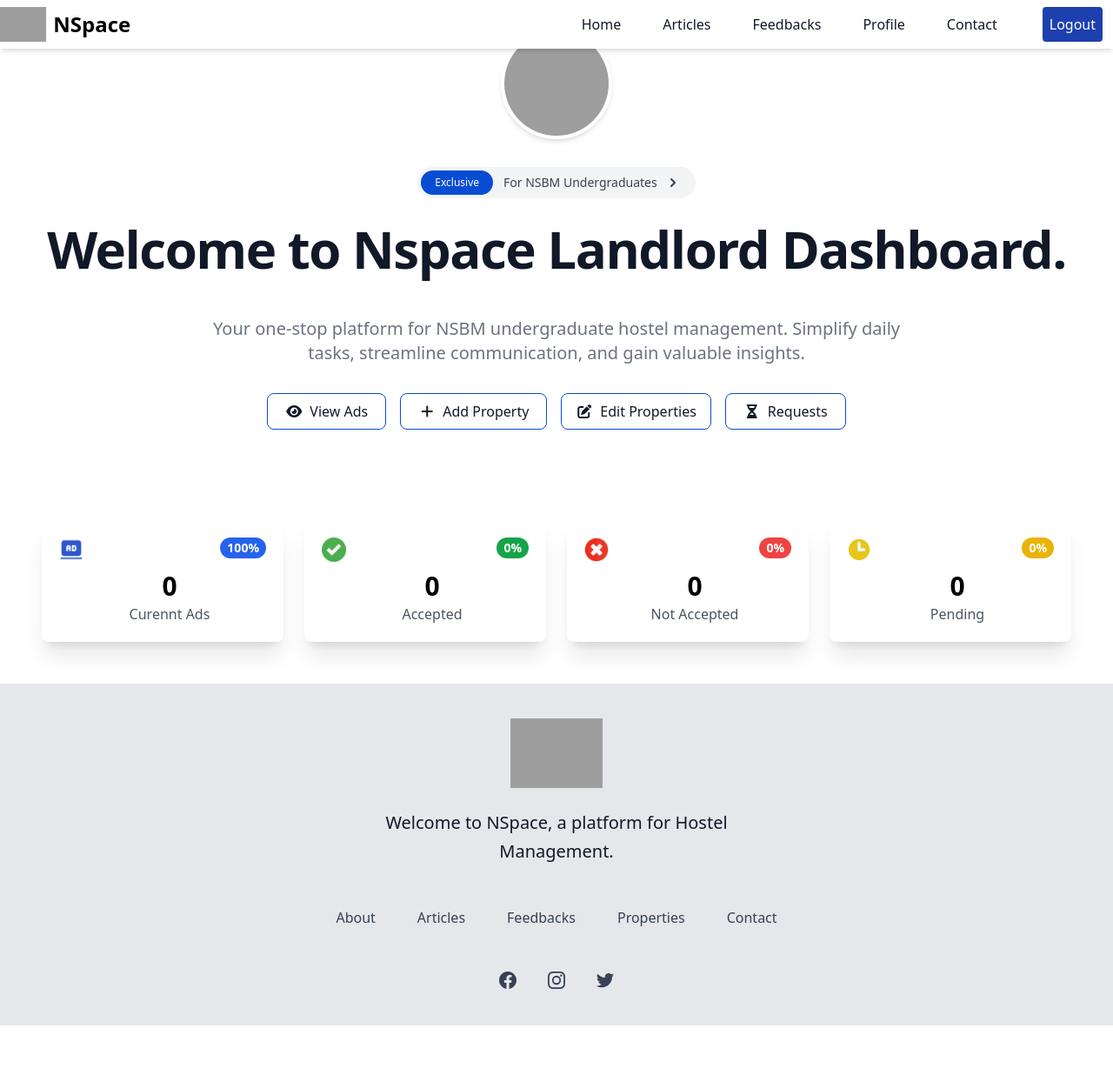
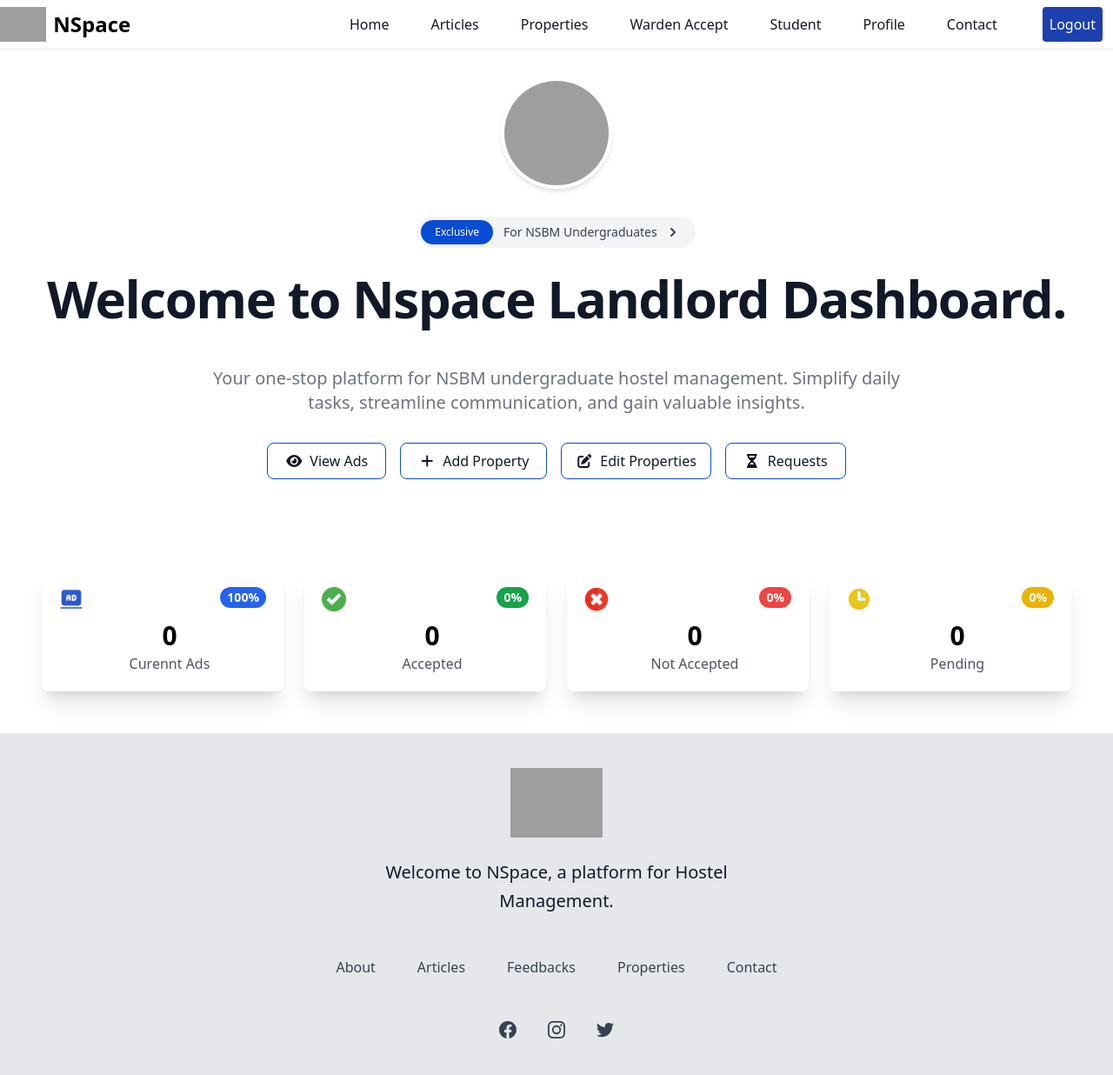
Before and after one commit to Rashminda121/NSpace, a PHP site: page /landlord/landlordHome.php?email=1 in a window 1280 px wide. Shown: the whole page at 87% size. Before the commit the page ends 1179 px from the top, so only its background shows below. Run offline with PHP 8.4, Linux system fonts and the light colour scheme; data that the repository does not hold is empty; some libraries are stand-ins or nearby versions; grey boxes are pictures that could not be loaded.

Commit message:
update navabr

```diff
--- a/landlord/navbar.php
+++ b/landlord/navbar.php
@@ -4,7 +4,7 @@ if (isset($_GET['email'])) {
   $email = $_GET['email'];
 } ?>
 
-<nav class="bg-white border-gray-600 fixed w-full z-20 top-0 start-0 border-gray-600 bg-white mt-0 shadow-md">
+<nav class="bg-white border-gray-200 border-b">
   <div class="max-w-screen-xl flex flex-wrap items-center justify-between mx-auto py-2">
     <a href="#" class="flex items-center space-x-2 rtl:space-x-reverse">
       <img
@@ -25,7 +25,7 @@ if (isset($_GET['email'])) {
       <ul
         class="font-medium flex flex-col p-4 md:p-0 mt-4 border border-gray-100 rounded-lg bg-gray-50 md:bg-transparent md:flex-row md:space-x-8 rtl:space-x-reverse md:mt-0 md:border-0">
         <li>
-          <a href="landlordHome.php"
+          <a href="landlordHome.php?email=<?php echo $email ?>"
             class="block py-2 px-3 text-gray-900 rounded hover:bg-gray-100 md:hover:bg-transparent md:border-0 md:hover:text-blue-700 md:p-2"
             aria-current="page">Home</a>
         </li>
@@ -34,11 +34,20 @@ if (isset($_GET['email'])) {
             class="block py-2 px-3 text-gray-900 rounded hover:bg-gray-100 md:hover:bg-transparent md:border-0 md:hover:text-blue-700 md:p-2">Articles</a>
         </li>
         <li>
-          <a href="#"
-            class="block py-2 px-3 text-gray-900 rounded hover:bg-gray-100 md:hover:bg-transparent md:border-0 md:hover:text-blue-700 md:p-2">Feedbacks</a>
+          <a href="propertyView.php?email=<?php echo $email ?>"
+            class="block py-2 px-3 text-gray-900 rounded hover:bg-gray-100 md:hover:bg-transparent md:border-0 md:hover:text-blue-700 md:p-2">Properties</a>
         </li>
         <li>
-          <a href="#"
+          <a href="wardenAccept.php?email=<?php echo $email ?>"
+            class="block py-2 px-3 text-gray-900 rounded hover:bg-gray-100 md:hover:bg-transparent md:border-0 md:hover:text-blue-700 md:p-2">Warden
+            Accept</a>
+        </li>
+        <li>
+          <a href="./student/stViewProperty.php?email=<?php echo $email ?>"
+            class="block py-2 px-3 text-gray-900 rounded hover:bg-gray-100 md:hover:bg-transparent md:border-0 md:hover:text-blue-700 md:p-2">Student</a>
+        </li>
+        <li>
+          <a href="landlordProfile.php?email=<?php echo $email ?>"
             class="block py-2 px-3 text-gray-900 rounded hover:bg-gray-100 md:hover:bg-transparent md:border-0 md:hover:text-blue-700 md:p-2">Profile</a>
         </li>
         <li>
@@ -46,7 +55,7 @@ if (isset($_GET['email'])) {
             class="block py-2 px-3 text-gray-900 rounded hover:bg-gray-100 md:hover:bg-transparent md:border-0 md:hover:text-blue-700 md:p-2">Contact</a>
         </li>
         <li class="pl-3 pr-3">
-          <a href="#"
+          <a href="signin.php"
             class="block text-white rounded hover:bg-gray-100 md:hover:bg-green-800 md:border-0 md:hover:text-white md:p-2 bg-blue-800 p-3">Logout</a>
         </li>
       </ul>
```
